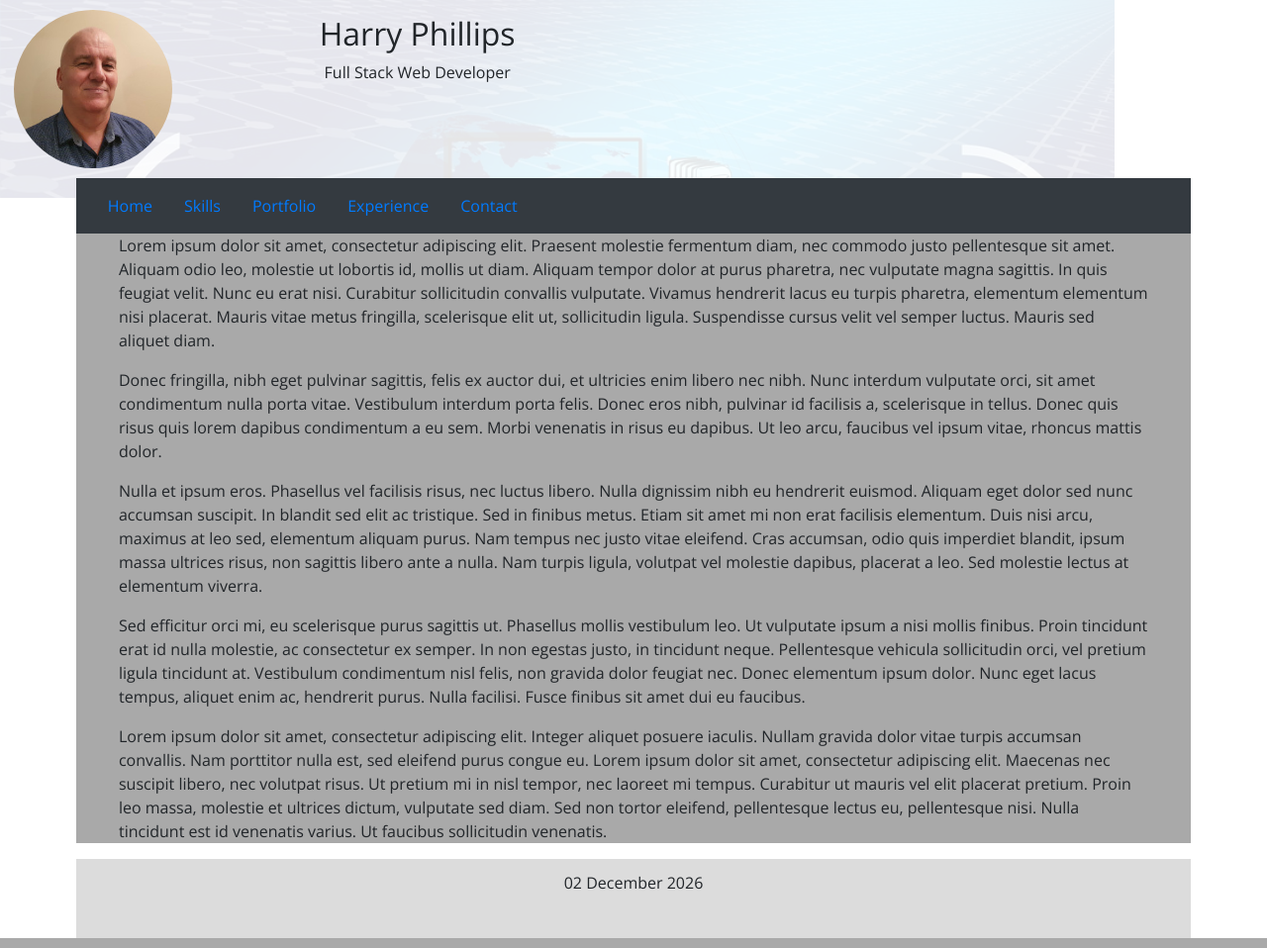
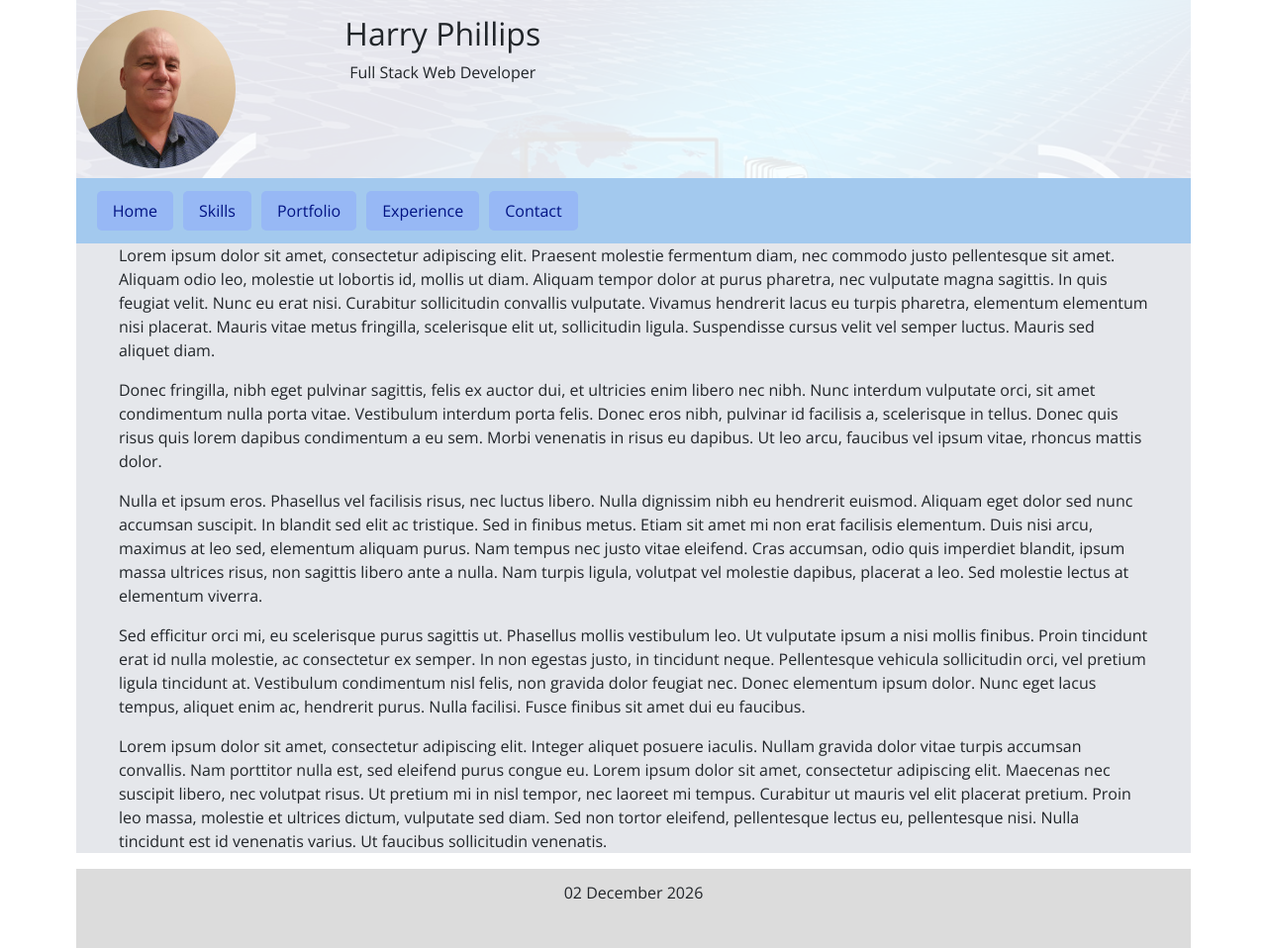
Before and after one commit to tuxcomputers/tux_com_au, a Flask app: page / in a window 1280 px wide. Shown: the whole page at 99% size. Run offline with Flask 2, Linux system fonts and the light colour scheme; some libraries are stand-ins or nearby versions.

Commit message:
Change the colour scheme

```diff
--- a/pythonsite/static/styles/styles.css
+++ b/pythonsite/static/styles/styles.css
@@ -10,6 +10,11 @@ a
     font-family: 'Open Sans', sans-serif;
 }
 
+a
+{
+    color: rgb(1, 18, 131);
+}
+
 .space-container
 {
     width: 88%;
@@ -17,17 +22,32 @@ a
 
 nav
 {
-    background-color: #343a40;
+    background-color: #a3c9ee;
+}
+
+.nav-item
+{
+    border-radius: 5px;
+    margin: 5px;
+    background-color: rgb(151, 184, 245);
+}
+
+.nav-item:hover
+{
+    transform: scale(1.1, 1.1);
+    -webkit-transform: scale(1.1, 1.1);
+    -moz-transform: scale(1.1, 1.1);
+    -ms-transform: scale(1.1, 1.1);
+}
+
+.nav-link:hover
+{
+    color: white;
+    border-radius: 5px;
+    background-color: rgb(78, 78, 250);
 }
 
 .navbar
-{
-    width: 88%;
-    margin-right: auto;
-    margin-left: auto;
-}
-
-.banner
 {
     width: 88%;
     margin-right: auto;
@@ -40,7 +60,7 @@ nav
     margin-right: auto;
     margin-left: auto;
     min-height: 200px;
-    background-color: darkgrey;
+    background-color: #e5e7eb;
 }
 
 .footer
@@ -54,6 +74,12 @@ nav
     background-color: gainsboro;
 }
 
+#banner
+{
+    width: 88%;
+    margin-right: auto;
+    margin-left: auto;
+}
 #profile-pic
 {
     height: 180px;
```
